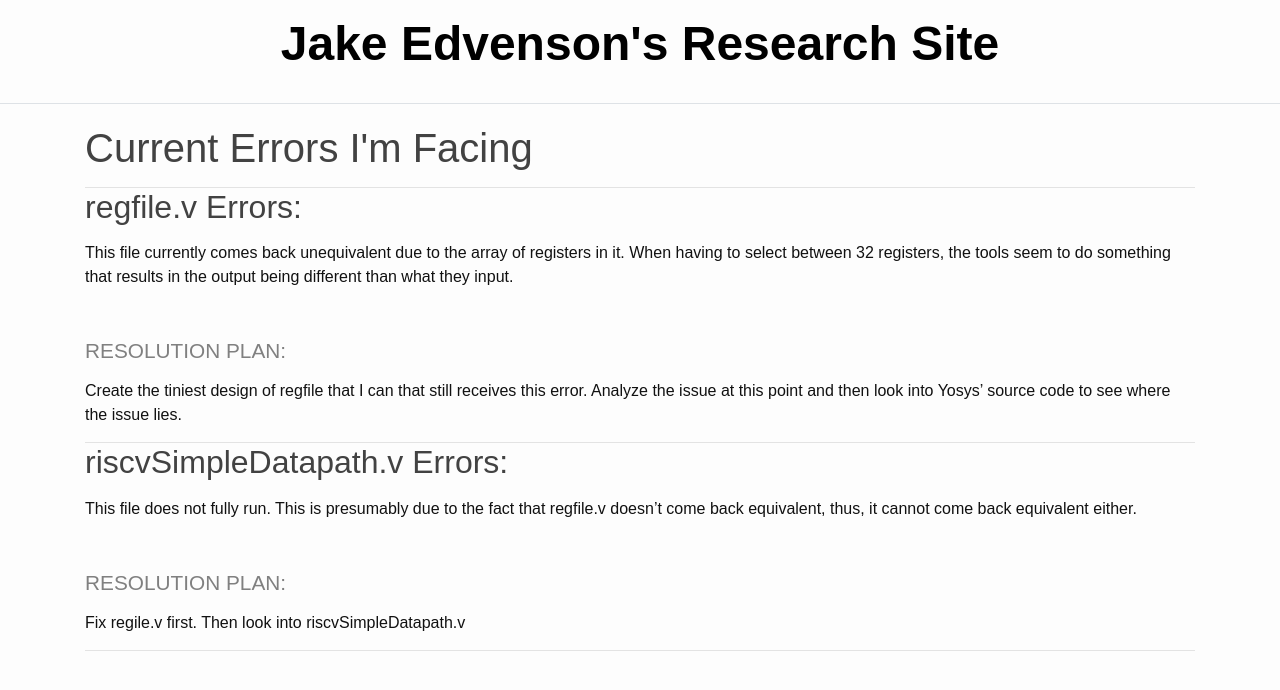
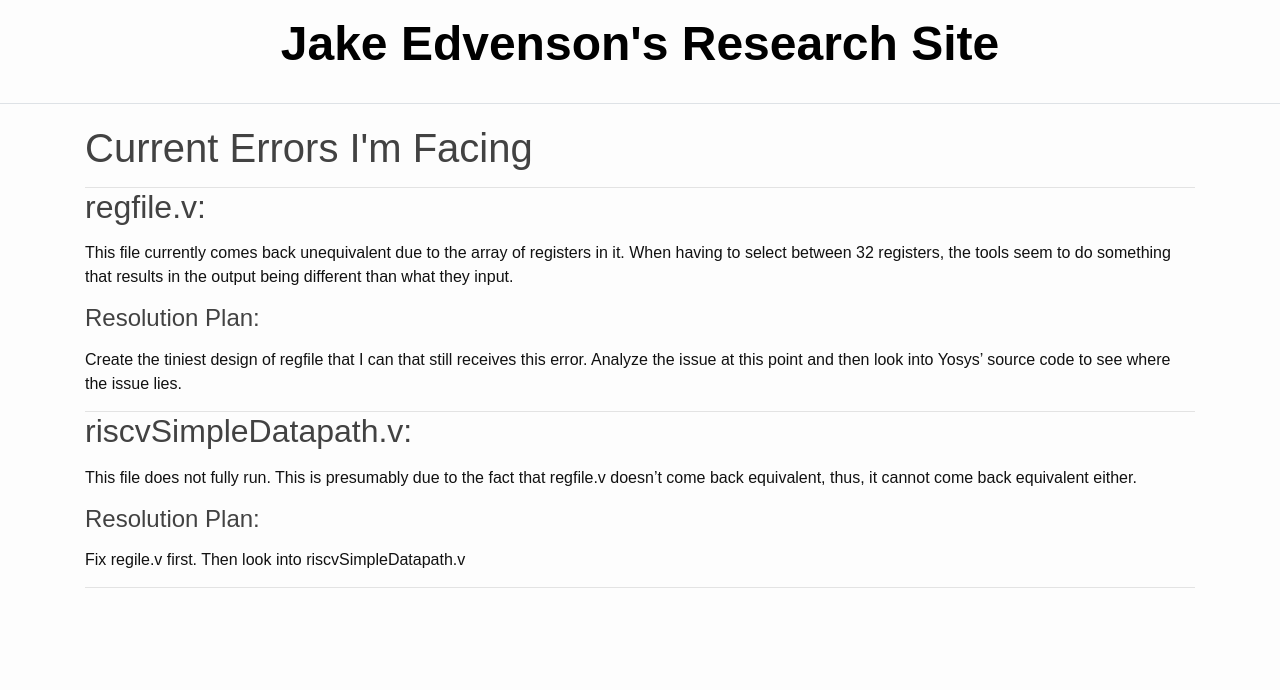
Before and after one commit to JakeEdvenson/JakeEdvenson.github.io, a Jekyll site: the page built from _pages/errors.md, in a window 1280 px wide. Shown: the top 690 px of the page. Built offline with Jekyll 4.4.1, drawn with Linux system fonts in a browser that asks for light colours.

Commit message:
Update errors.md

```diff
--- a/_pages/errors.md
+++ b/_pages/errors.md
@@ -5,18 +5,18 @@ title: Current Errors I'm Facing
 
 ------
 
-## regfile.v Errors:
+## regfile.v:
 This file currently comes back unequivalent due to the array of registers in it. When having to select between 32 registers, the tools seem to do something that results in the output being different than what they input.
 
-### Resolution Plan:
+#### Resolution Plan:
 Create the tiniest design of regfile that I can that still receives this error. Analyze the issue at this point and then look into Yosys' source code to see where the issue lies.
 
 ------
 
-## riscvSimpleDatapath.v Errors:
+## riscvSimpleDatapath.v:
 This file does not fully run. This is presumably due to the fact that regfile.v doesn't come back equivalent, thus, it cannot come back equivalent either.
 
-### Resolution Plan:
+#### Resolution Plan:
 Fix regile.v first. Then look into riscvSimpleDatapath.v
 
 ------
```
